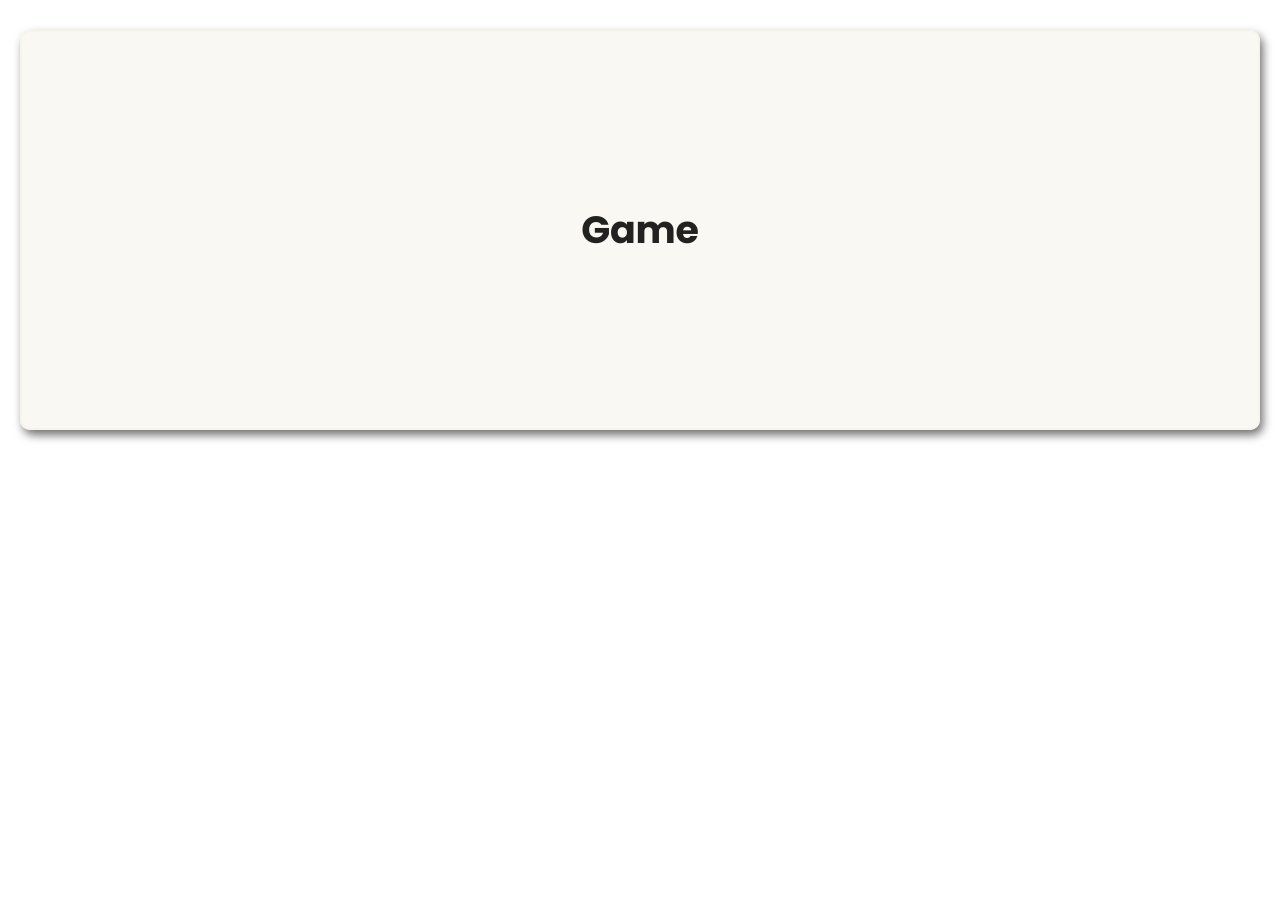
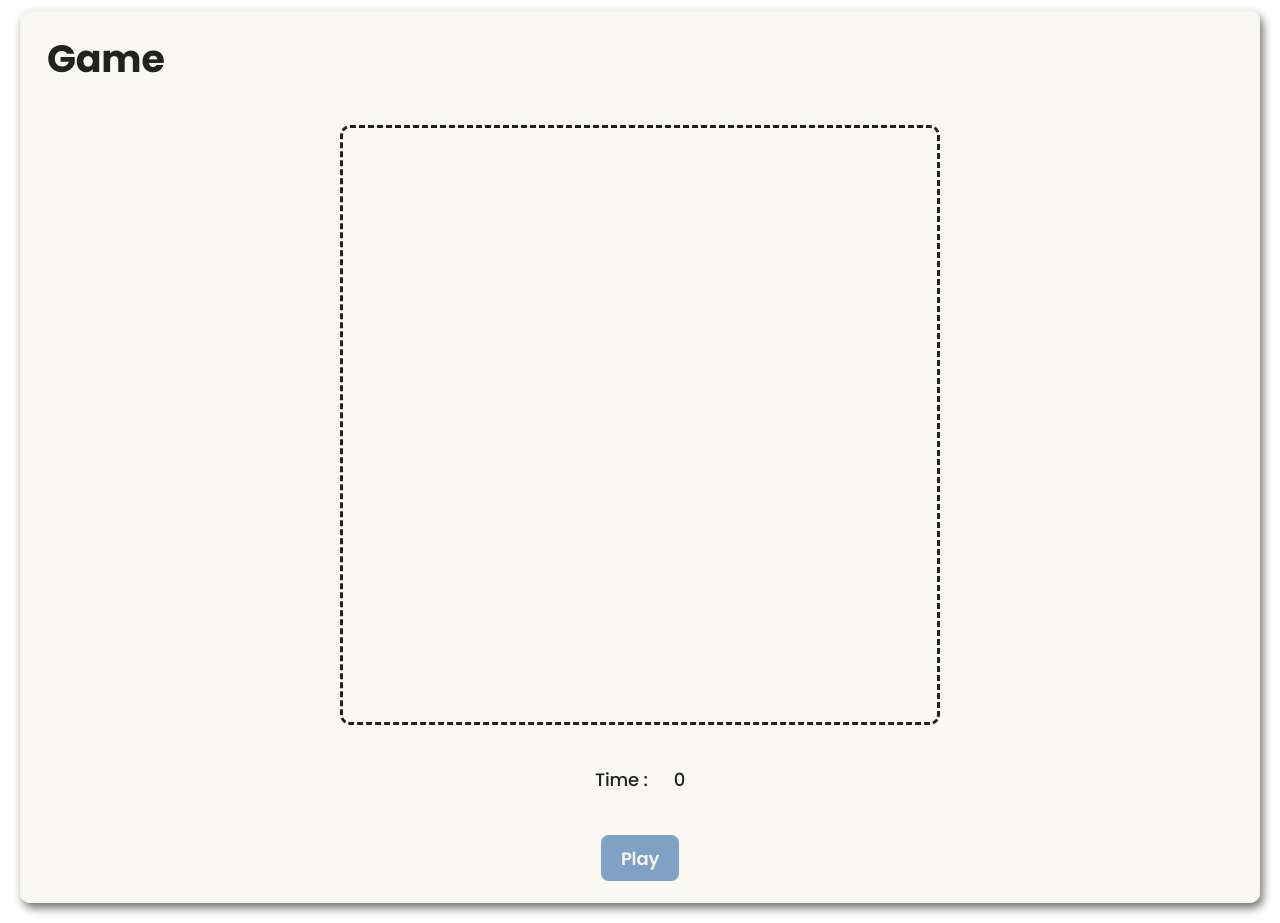
Before and after one commit to High-Petrushka/Bugs-in-the-bottle-game, a Vue app: page / in a window 1280 px wide. Shown: the part 140-1063 px from the top of the page. Before the commit the page ends 800 px from the top, so only its background shows below. Built offline with nearby package versions, Linux system fonts and the light colour scheme.

Commit message:
Adding a movement logic

```diff
--- a/src/App.vue
+++ b/src/App.vue
@@ -15,7 +15,7 @@ const local = reactive({
     page: [1],
     settings: {
         amount: 5,
-        speed: 5000,
+        speed: 1000,
         size: 1,
     },
 });
@@ -36,7 +36,8 @@ function saveParams(newParams) {
     <Settings v-if="local.page[0] === 0"
     :savedParams="local.settings"
     @sendSettings="saveParams"/>
-    <Game v-if="local.page[0] === 1"/>
+    <Game v-if="local.page[0] === 1"
+    :gameParams="local.settings"/>
     <Results v-if="local.page[0] === 2"/>
 </template>
 
--- a/src/components/game.vue
+++ b/src/components/game.vue
@@ -1,10 +1,104 @@
 <script setup>
+import { ref, reactive, onMounted, onUnmounted } from 'vue';
+
+const props = defineProps({
+    gameParams: Object,
+});
+
+const local = reactive({
+    timeRemainder: 0,
+    targetRemainder: 0,
+    params: Object,
+    targetVisibility: false,
+    hideTarget: false,
+});
+
+const positions = ref([]);
+
+onMounted(() => {
+    local.params = {...props.gameParams};
+
+for (let i = 0; i < local.params.amount; i++) {
+    positions.value.push({left: 0, top: 0, display: 'block'});
+}
+});
+
+onUnmounted(() => {
+    positions.value = new Array;
+});
+
+function timer() {
+    generator();
+
+    local.timeRemainder = 100;
+    local.targetRemainder = 0;
+    local.targetVisibility = true;
+
+    restoreVisibillity();
+
+    const timerIntervalID = setInterval(() => {
+        if (local.timeRemainder < 1) {
+            local.targetVisibility = false;
+            clearInterval(timerIntervalID);
+        } else {
+            if (local.targetRemainder === Number(local.params.amount)) {
+                local.targetVisibility = false;
+                local.timeRemainder = 0;
+                clearInterval(timerIntervalID);
+            } else {
+                local.timeRemainder -= 1;
+                generator();
+            }
+        }
+    }, Number(local.params.speed));
+}
+
+function moveTarget() {
+        local.positionX = Math.floor(Math.random() * 515);
+        local.positionY = Math.floor(Math.random() * 550);
+}
+
+function generator() {
+    for(let i = 0; i < local.params.amount; i++) {
+        positions.value[i].left = `${Math.floor(Math.random() * 515)}px`;
+        positions.value[i].top = `${Math.floor(Math.random() * 550)}px`;
+    }
+}
+
+function targetClick(index) {
+    local.timeRemainder += 5;
+    positions.value[index].display = 'none';
+    local.targetRemainder++;
+}
+
+function restoreVisibillity() {
+    for (let i = 0; i < local.params.amount; i++) {
+        positions.value[i].display = 'block';
+    }
+}
 </script>
 
 <template>
     <div class="container">
         <div class="wrapper">
             <h1>Game</h1>
+            <div class="game__field">
+                <div
+                v-if="local.targetVisibility"
+                v-for="item in Number(local.params.amount)"
+                class="target"
+                :style="positions[item - 1]"
+                @click="targetClick(item - 1)">Click</div>
+            </div>
+            <div class="timer__sect">
+                <div class="timer__box">
+                    <p>Time :</p>
+                    <p>{{ local.timeRemainder }}</p>
+                </div>
+            </div>
+            <div class="play__btn">
+                <button @click="timer">Play</button>
+            </div>
         </div>
     </div>
 </template>
@@ -12,6 +106,60 @@
 <style scoped>
 .wrapper {
   display: grid;
-  place-items: center;
+  grid-template-columns: 1fr;
+  grid-template-rows: auto 60rem auto;
+  row-gap: 4rem;
+}
+
+.game__field {
+    width: 600px;
+    height: 100%;
+
+    margin: 0 auto;
+
+    border: 3px dashed var(--font-color);
+    border-radius: 1rem;
+
+    position: relative;
+}
+
+.target {
+    padding: 0.75rem 1.75rem;
+    background: var(--accent-color);
+    border-radius: 0.75rem;
+
+    font-size: 1.8rem;
+    font-weight: 500;
+    letter-spacing: -.02rem;
+    color: var(--card-border-color);
+    text-align: center;
+
+    cursor: pointer;
+
+    position: absolute;
+    left: 0;
+    top: 0;
+
+    transform: translateX(0px);
+    transform: translateY(0px);
+    transition: 0.5s;
+}
+
+.play__btn {
+    display: flex;
+    justify-content: center;
+}
+
+.timer__sect {
+    display: flex;
+    justify-content: center;
+}
+
+.timer__box {
+    width: 90px;
+    height: fit-content;
+
+    display: flex;
+    justify-content: space-between;
 }
 </style>
--- a/src/components/settings.vue
+++ b/src/components/settings.vue
@@ -19,7 +19,6 @@ const local = reactive({
 
 function copyObj() {
     local.newParams = {...props.savedParams}
-    console.log(local.newParams);
 }
 
 onMounted(() => {
@@ -28,9 +27,15 @@ onMounted(() => {
     copyObj(props.savedParams, local.newParams);
 });
 
-onUnmounted(() => {
+/* onUnmounted(() => {
     emit('sendSettings', local.newParams);
-})
+}); */
+
+function sendNewSettings() {
+    setTimeout(() => {
+        emit('sendSettings', local.newParams);
+    }, 100);
+}
 </script>
 
 <template>
@@ -50,6 +55,7 @@ onUnmounted(() => {
                     id="amount__1"
                     value="5"
                     v-model="local.newParams.amount"
+                    @click="sendNewSettings"
                     checked>
                 </div>
                 <div class="param-box">
@@ -58,8 +64,9 @@ onUnmounted(() => {
                     name="speed"
                      class="param"
                       id="speed__1"
-                      value="5000"
+                      value="1000"
                       v-model="local.newParams.speed"
+                      @click="sendNewSettings"
                       checked>
                 </div>
                 <div class="param-box">
@@ -80,7 +87,8 @@ onUnmounted(() => {
                     class="param"
                     id="amount__2"
                     value="10"
-                    v-model="local.newParams.amount">
+                    v-model="local.newParams.amount"
+                    @click="sendNewSettings">
                 </div>
                 <div class="param-box">
                     <input
@@ -88,8 +96,9 @@ onUnmounted(() => {
                     name="speed"
                     class="param"
                     id="speed__2"
-                    value="3000"
-                    v-model="local.newParams.speed">
+                    value="800"
+                    v-model="local.newParams.speed"
+                    @click="sendNewSettings">
                 </div>
                 <div class="param-box">
                     <input
@@ -108,7 +117,8 @@ onUnmounted(() => {
                     class="param"
                     id="amount__3"
                     value="15"
-                    v-model="local.newParams.amount">
+                    v-model="local.newParams.amount"
+                    @click="sendNewSettings">
                 </div>
                 <div class="param-box">
                     <input
@@ -116,8 +126,9 @@ onUnmounted(() => {
                     name="speed"
                     class="param"
                     id="speed__3"
-                    value="1000"
-                    v-model="local.newParams.speed">
+                    value="500"
+                    v-model="local.newParams.speed"
+                    @click="sendNewSettings">
                 </div>
                 <div class="param-box">
                     <input
--- a/src/style.css
+++ b/src/style.css
@@ -61,13 +61,14 @@ p {
 }
 
 button {
-  padding: 0.75rem 1.25rem;
+  padding: 0.75rem 1.75rem;
 
   background-color: var(--accent-color);
   border: 2px solid var(--accent-color);
   border-radius: 0.75rem;
 
   color: var(--card-border-color);
+  font-size: 1.8rem;
   font-weight: 550;
   letter-spacing: -.02rem;
 
@@ -108,6 +109,6 @@ button:hover {
   display: grid;
   grid-template-columns: 1fr;
   grid-template-rows: auto;
-  row-gap: 40px;
+  row-gap: 20px;
   align-content: start;
 }
```
